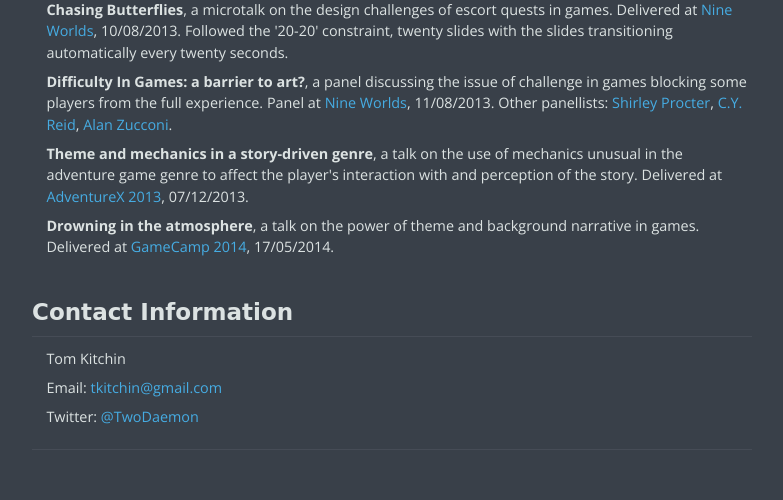
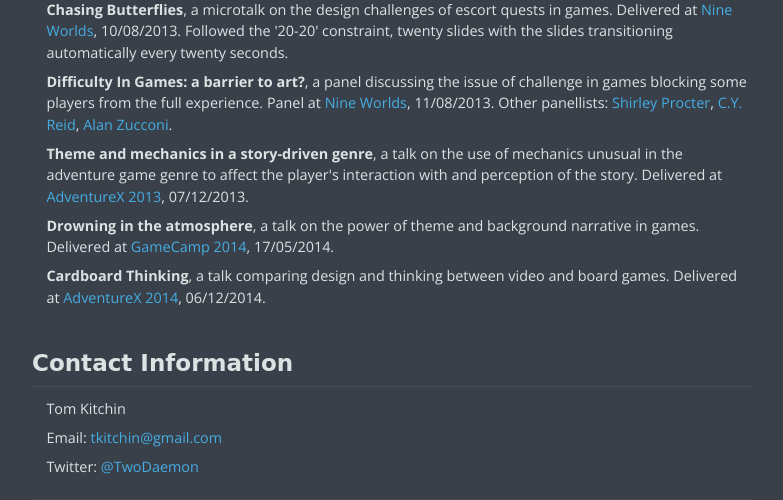
Before and after one commit to TwoDaemon/twodaemon, a Flask app: template twodaemon/templates/home.html in a window 1280 px wide. Shown: the part 821-1321 px from the top of the page, without its empty margins (248-1031 px from the left). Before the commit the page ends 1271 px from the top, so only its background shows below. Run offline with Flask 2, Linux system fonts and the light colour scheme; the template is opened without the code that fills it, so the values that code supplies are empty; some web fonts are replaced.

Commit message:
Add Cardboard Thinking talk to talks list.

```diff
--- a/twodaemon/templates/home.html
+++ b/twodaemon/templates/home.html
@@ -66,6 +66,10 @@
                 <strong>Drowning in the atmosphere</strong>, a talk on the power of theme and background narrative in games.
                 Delivered at <a href="http://gamecamp.org.uk">GameCamp 2014</a>, 17/05/2014.
             </li>
+            <li>
+                <strong>Cardboard Thinking</strong>, a talk comparing design and thinking between video and board games.
+                Delivered at <a href="http://www.screen7.co.uk/adventurex/">AdventureX 2014</a>, 06/12/2014.
+            </li>
         </ul>
     </section>
 
```
